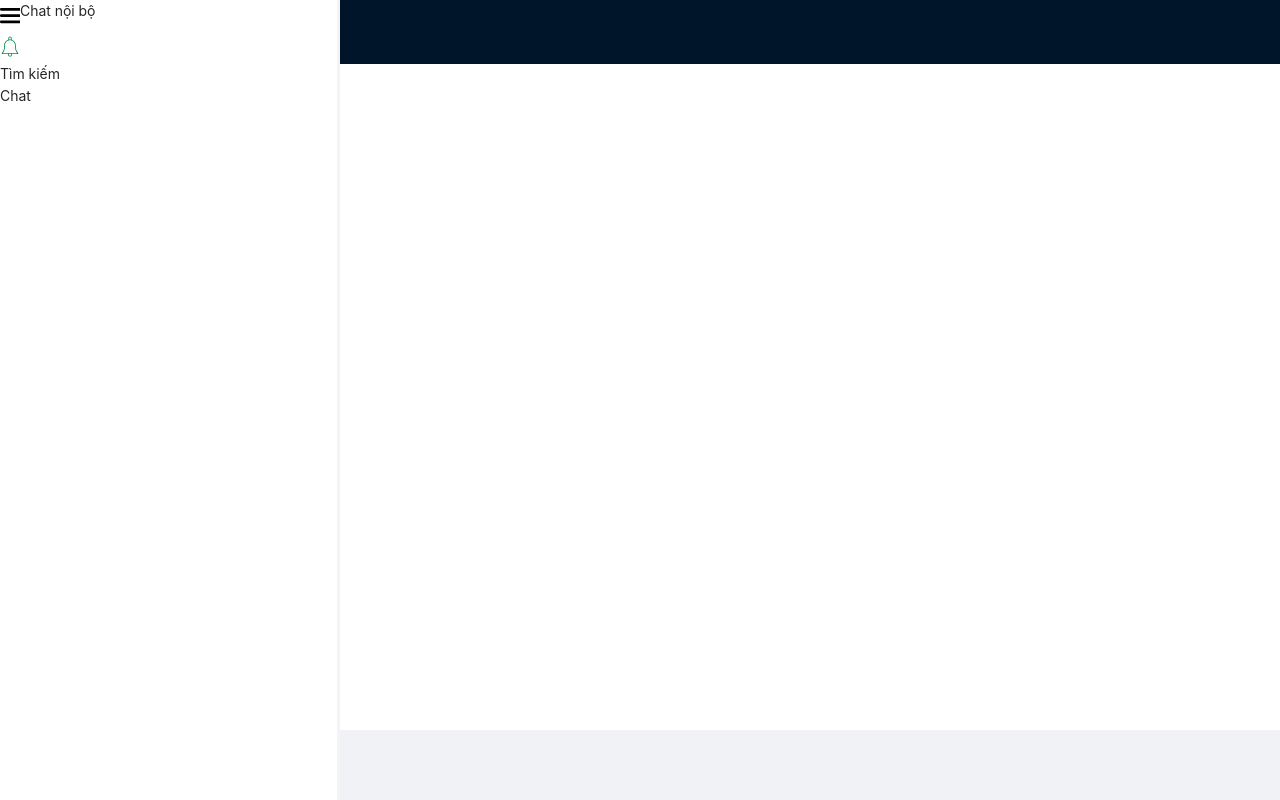
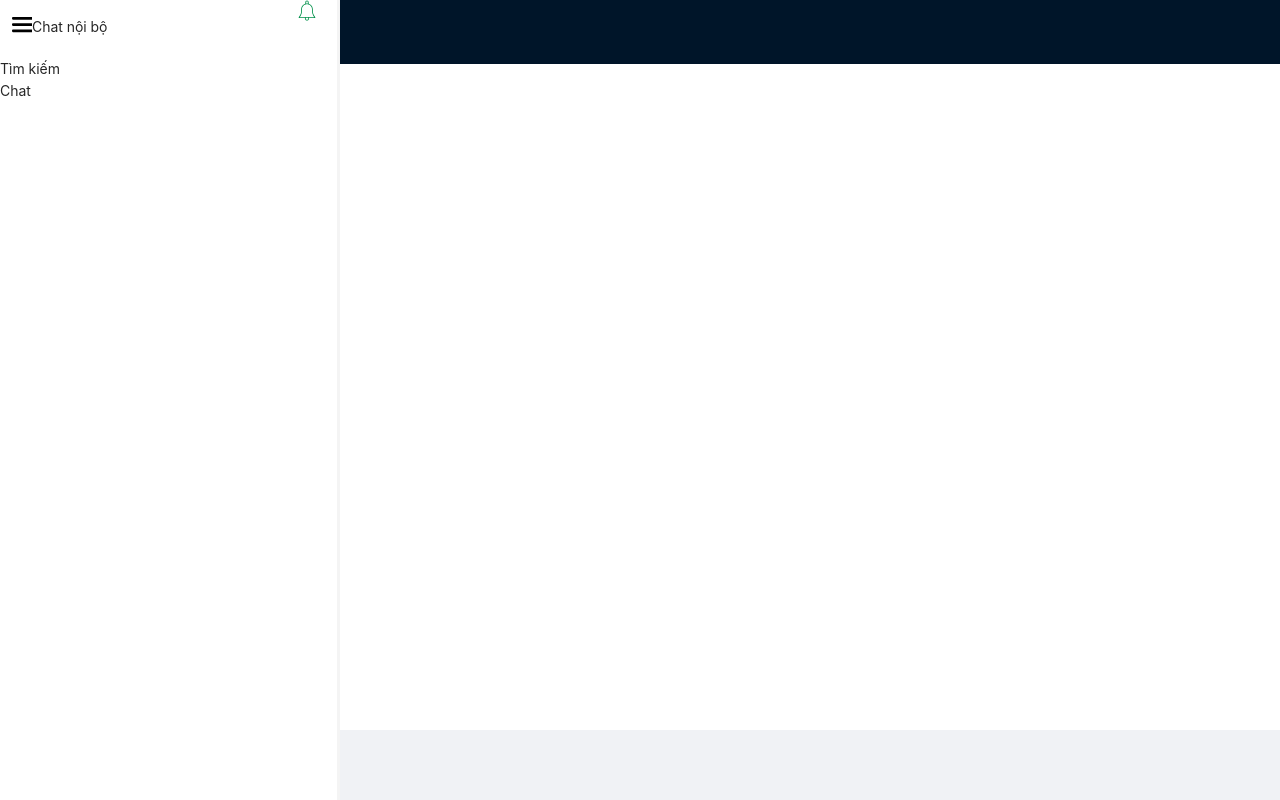
Before and after one commit to cnhung2001/chat-app, a React (Create React App) app: page / in a window 1280 px wide. Built offline with nearby package versions, Linux system fonts and the light colour scheme.

Commit message:
header-channel css

```diff
--- a/src/App.css
+++ b/src/App.css
@@ -15,10 +15,27 @@
   background-color: #fff;
 }
 
-.header-channel-list .trigger {
+.header-channel-list {
   display: flex;
+  margin: 0px 0px 4px;
 }
 
+.trigger {
+  height: 54px;
+  width: 300px;
+  padding: 5px 12px;
+  display: flex;
+  align-items: center;
+}
+
+.noti-website {
+  margin-bottom: -6px;
+  cursor: pointer;
+  padding-right: 20px;
+  height: 27px;
+  width: 40px;
+  align-items: center;
+}
 /* .logo-menu {
   padding: 5px 12px;
 } */
--- a/src/App.js
+++ b/src/App.js
@@ -2,8 +2,6 @@ import React from "react";
 import "./App.css";
 //import { MenuOutlined } from "@ant-design/icons";
 import { Layout } from "antd";
-import images from "./assets/images";
-
 const { Header, Sider, Content, Footer } = Layout;
 
 const App = () => {
@@ -12,7 +10,6 @@ const App = () => {
       <Sider>
         <div class="header-channel-list">
           <span class="trigger">
-            {/* <img src={images.menu} alt="menu" /> */}
             <span class="logo-menu">
               <svg
                 width="20"
```
Also changed, not shown: src/assets/images/index.js (+7 -4 lines), src/assets/images/logoMenu.js (added, +29 -0 lines), src/assets/images/menu.svg.
